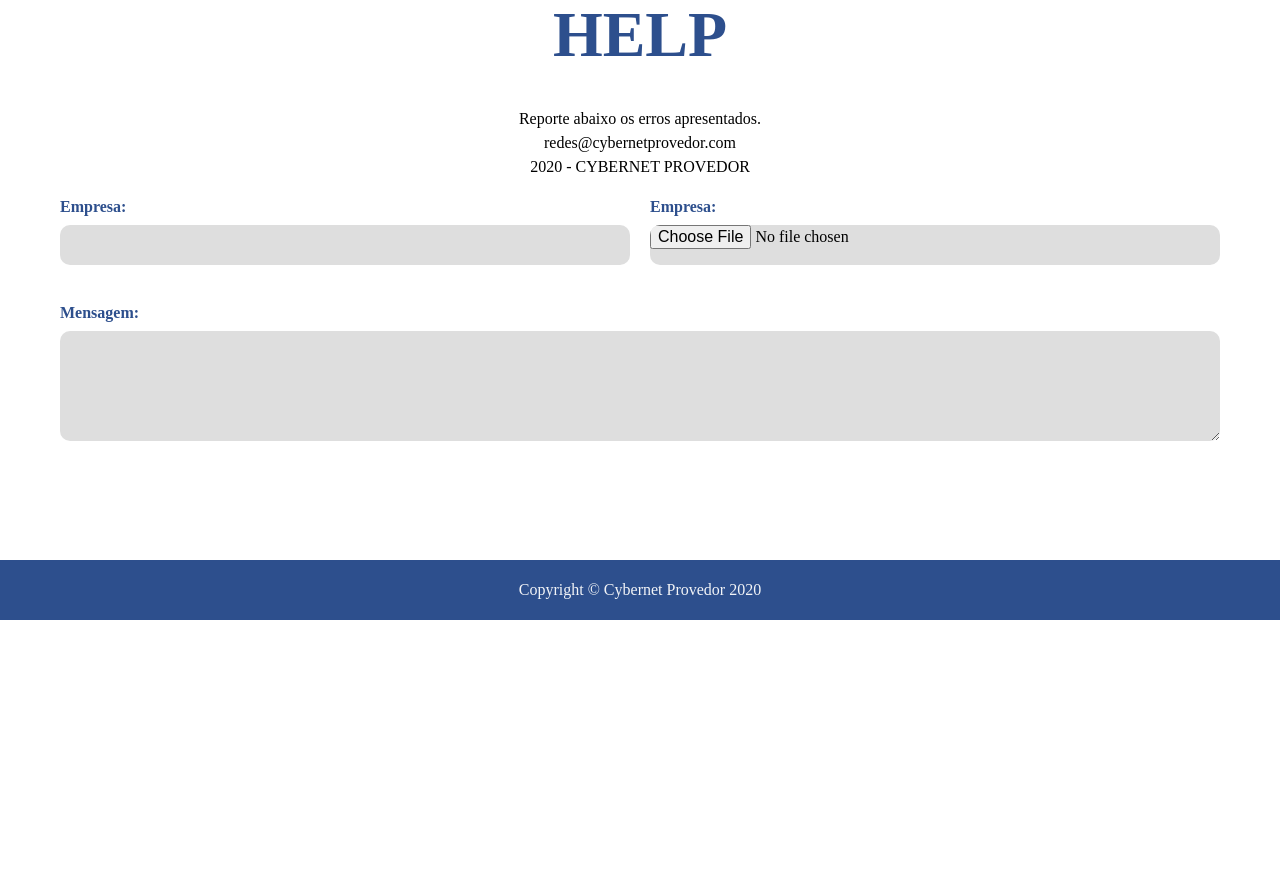
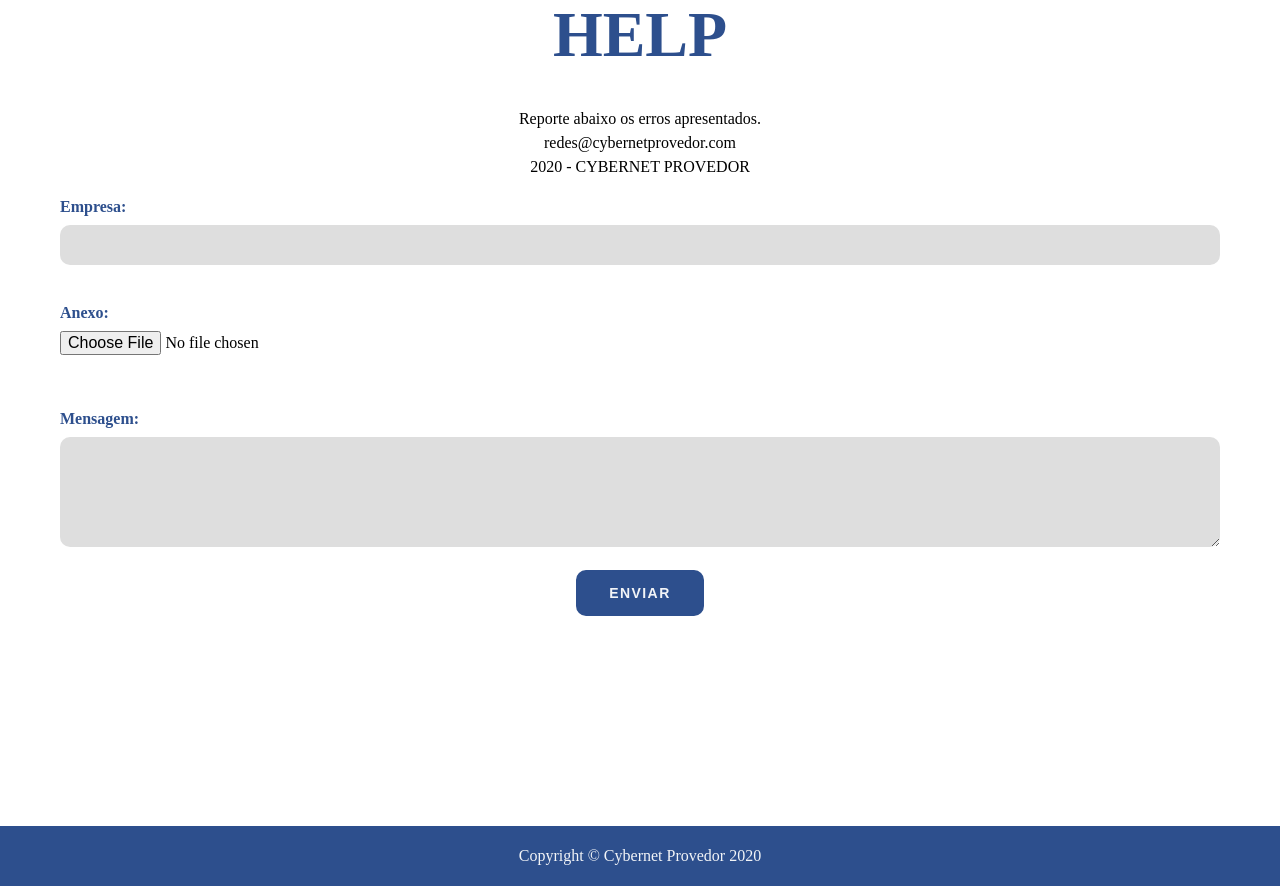
Before and after one commit to monteirocarlos/chamados, a PHP site: page /view/bug.html in a window 1280 px wide. Shown: the part 180-1066 px from the top of the page. Before the commit the page ends 800 px from the top, so only its background shows below. Run offline with PHP 8.4, Linux system fonts and the light colour scheme; some web fonts are replaced.

Commit message:
Nova tentativa de correção para página bug

```diff
--- a/css/_form.scss
+++ b/css/_form.scss
@@ -70,3 +70,20 @@ label {
     letter-spacing: .1em;
     margin-bottom: 10px;
 }
+
+.form_anexo{
+    margin-top: 20px;
+    margin-bottom: 20px;
+    font-family: Venn;
+    font-weight: bold;
+    text-align: left;
+    input{
+        height: 40px;
+        width: 100%;
+        border: none;
+        margin-top: 10px;
+        font-family: Venn;
+        font-size: 16px;
+        margin-top: 10px;
+    }
+}
--- a/css/_help.scss
+++ b/css/_help.scss
@@ -4,3 +4,7 @@
     font-family: Venn;
     line-height: 1.5em;
 }
+
+.btn_bug {
+    text-align: center;
+}
--- a/css/_login.scss
+++ b/css/_login.scss
@@ -26,6 +26,7 @@ img {
     img {
         width: 740px;
         height: 800px;
+
 }
 }
 
--- a/css/style.css
+++ b/css/style.css
@@ -400,6 +400,24 @@ label {
   margin-bottom: 10px;
 }
 
+.form_anexo {
+  margin-top: 20px;
+  margin-bottom: 20px;
+  font-family: Venn;
+  font-weight: bold;
+  text-align: left;
+}
+
+.form_anexo input {
+  height: 40px;
+  width: 100%;
+  border: none;
+  margin-top: 10px;
+  font-family: Venn;
+  font-size: 16px;
+  margin-top: 10px;
+}
+
 .tabela_geral {
   background-color: #F2F4F6;
   margin-top: 60px;
@@ -520,6 +538,10 @@ label {
   line-height: 1.5em;
 }
 
+.btn_bug {
+  text-align: center;
+}
+
 footer {
   width: 100%;
   height: 60px;
--- a/view/bug.html
+++ b/view/bug.html
@@ -16,7 +16,7 @@
     </header>
 
     <section>
-        <div class="container">
+        <div class="container ">
             <div class="titulo">
             <h1>HELP</h1>
         </div>
@@ -24,7 +24,7 @@
     </section>
 
     <section>
-        <div class="container">
+        <div class="container bg_bug">
             <div class="grid-16 bug">
                 <h1>
                     Reporte abaixo os erros apresentados.
@@ -33,37 +33,40 @@
                     <p>2020 - CYBERNET PROVEDOR </p>
             </div>
 
-            <div class="grid-16">
+            <div class="grid-16 form_bug">
 
                 <form action="">
 
-                    <div class="grid-8 form_ind">
+                    <div class="grid-16 form_ind">
                     <label for="fname">Empresa:</label><br>
                     <input type="text">
                     </div>
 
-                    <div class="grid-8 form_ind">
-                        <label for="fname">Empresa:</label><br>
-                        <input class="cu" type="file">
+                    <div class="grid-16 form_anexo">
+                        <label for="fname">Anexo:</label><br>
+                        <input type="file">
                     </div>
 
                     <div class="grid-16 form_ind">
                         <label for="fname">Mensagem:</label><br>
-                        <textarea type="textarea"></textarea>
+                    <textarea type="textarea"></textarea>
+                    </div>
+                </form>
+                <div class="grid-16 btn_bug">
+                <button type="button" class="btn">Enviar</button>
+                </div>
 
-                    </form>
             </div>
-
         </div>
     </section>
 
-    <footer>
+    <section class="footer_form">
         <div class="container">
         <div class="grid-16 footer_texto">
             <h1>Copyright © Cybernet Provedor 2020</h1>
         </div>
         </div>
-    </footer>
+    </section>
 
 </body>
 </html>
```
Also changed, not shown: 1 other file.
